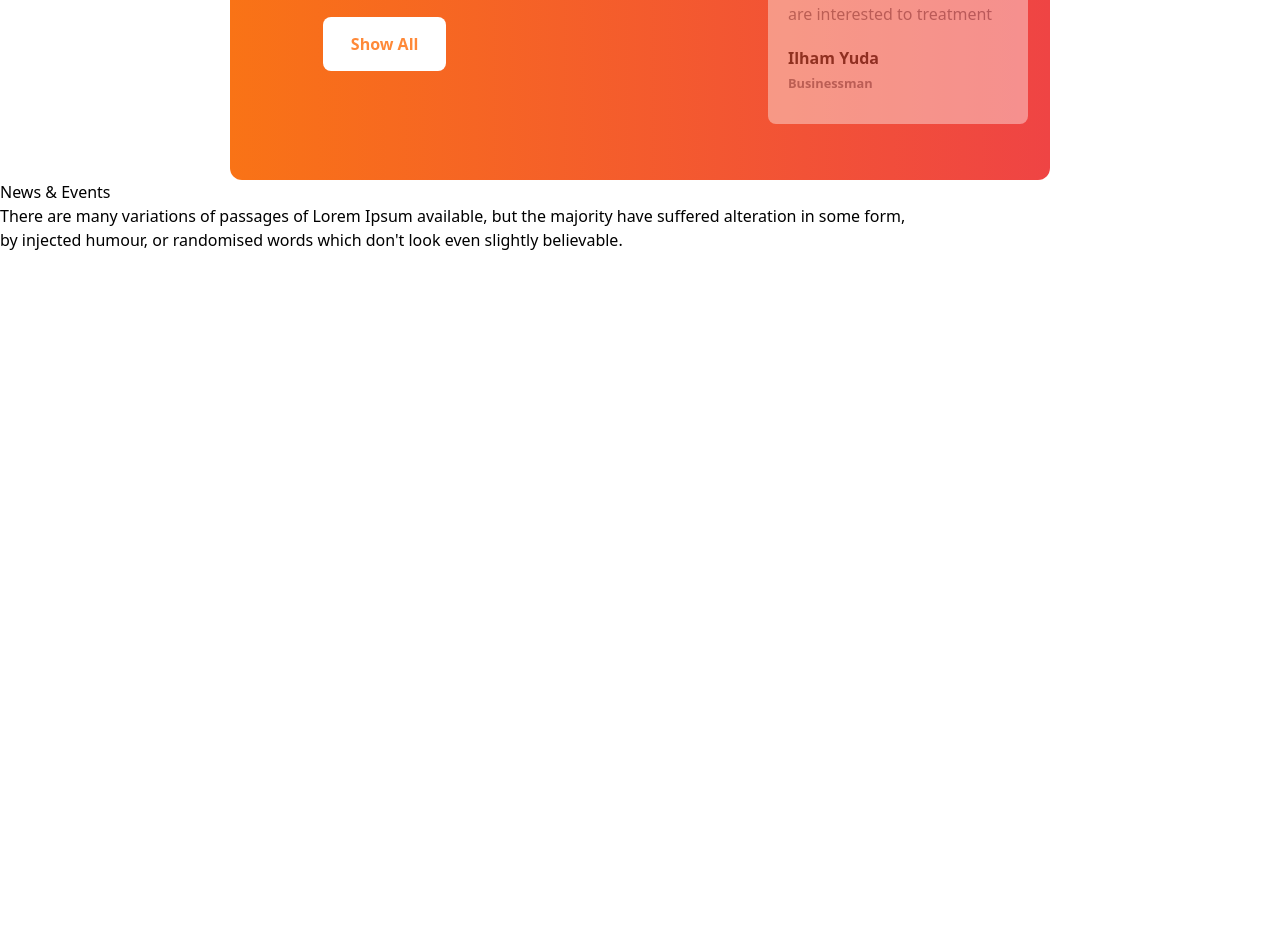
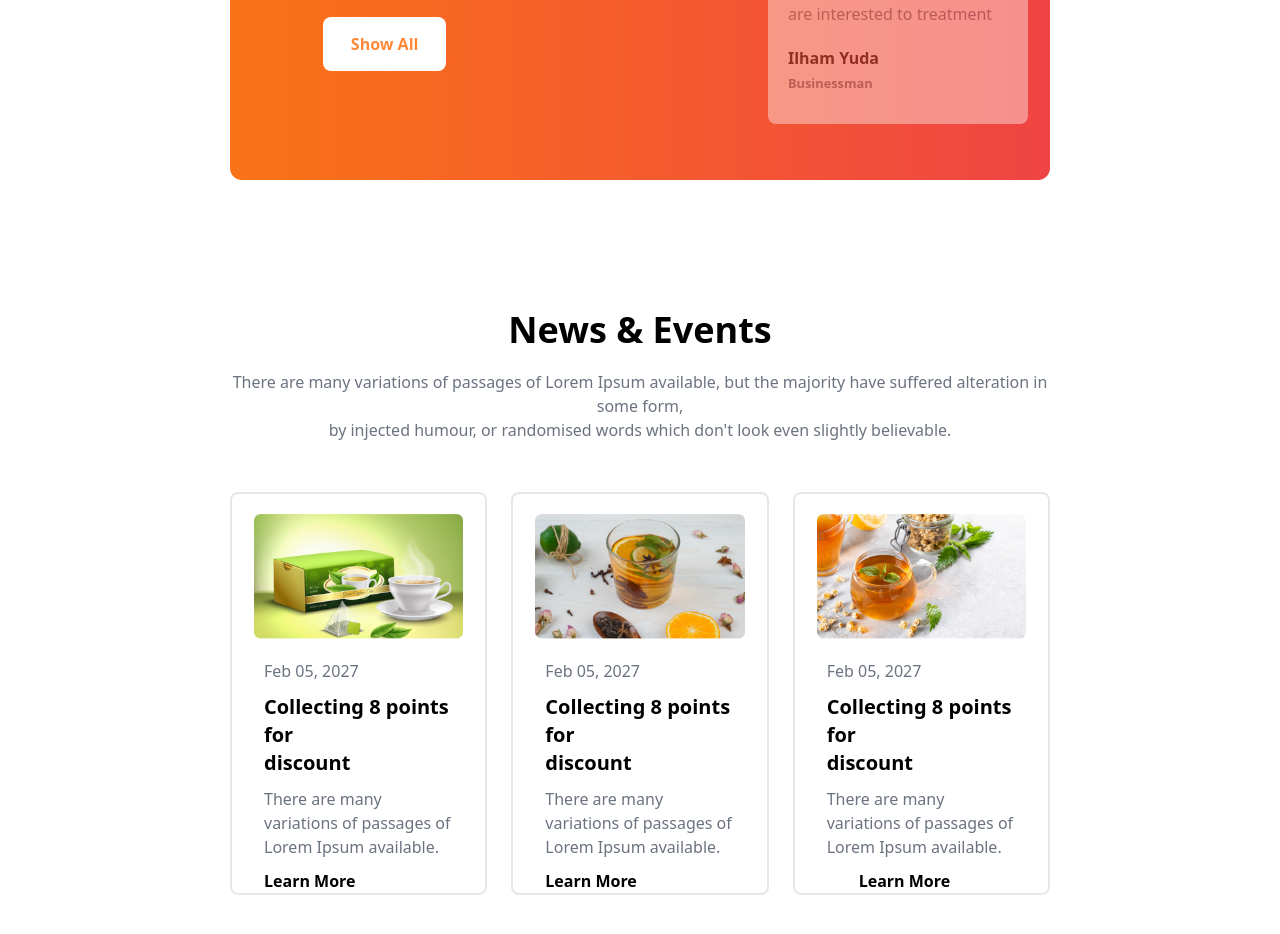
Before and after one commit to Tisha-16/tea-house, a plain HTML site: page index.html in a window 1280 px wide. Shown: the part 2482-3416 px from the top of the page. Before the commit the page ends 2734 px from the top, so only its background shows below. Drawn offline with nearby package versions, Linux system fonts and the light colour scheme.

Commit message:
news and event  section

```diff
--- a/index.html
+++ b/index.html
@@ -243,11 +243,47 @@
       </section>
 
       <!-- news & events  -->
-       <section>
-        <div>
-          <h1>News & Events</h1>
-          <p>There are many variations of passages of Lorem Ipsum available, but the majority have suffered alteration in some form, <br> by injected humour, or randomised words which don't look even slightly believable. </p>
+       <section class="mx-[230px] mt-[130px]">
+        <div class="text-center">
+          <h1 class="text-4xl font-bold">News & Events</h1>
+          <p class="mt-[20px] mb-[50px] text-gray-500">There are many variations of passages of Lorem Ipsum available, but the majority have suffered alteration in some form, <br> by injected humour, or randomised words which don't look even slightly believable. </p>
+        </div>
+        <div class="flex gap-[24px] items-center">
+          <div class="border-2 rounded-lg">
+            <img src="./images/Rectangle 14.png" alt="" class="px-[22px] py-[20px]">
+            <div class="px-[32px]">
+              <h4 class="mb-[10px] text-gray-500">Feb 05, 2027</h4>
+              <h1 class="mb-[10px] text-xl font-bold">Collecting 8 points for <br> discount</h1>
+              <p class="mb-[10px] text-gray-500">There are many variations of passages of <br> Lorem Ipsum available.</p>
+              <a href="" class="font-bold mb-[20px] hover:underline">Learn More</a>
+            </div>
+          </div>
+          <div class="border-2 rounded-lg">
+            <img src="./images/Rectangle 14 (1).png" alt="" class="px-[22px] py-[20px]">
+            <div class="px-[32px]">
+              <h4 class="mb-[10px] text-gray-500">Feb 05, 2027</h4>
+              <h1 class="mb-[10px] text-xl font-bold">Collecting 8 points for <br> discount</h1>
+              <p class="mb-[10px] text-gray-500">There are many variations of passages of <br> Lorem Ipsum available.</p>
+              <a href="" class="font-bold mb-[20px] hover:underline">Learn More</a>
+            </div>
+          </div>
+          <div class="border-2 rounded-lg">
+            <img src="./images/Rectangle 14 (2).png" alt="" class="px-[22px] py-[20px]">
+             <div class="px-[32px]">
+              <h4 class="mb-[10px] text-gray-500">Feb 05, 2027</h4>
+              <h1 class="mb-[10px] text-xl font-bold">Collecting 8 points for <br> discount</h1>
+              <p class="mb-[10px] text-gray-500">There are many variations of passages of <br> Lorem Ipsum available.</p>
+              <a href="" class="font-bold mb-[20px] px-[32px] hover:underline">Learn More</a>
+            </div>
+
+          </div>
+
         </div>
        </section>
+
+       <!-- footer section  -->
+        <section class="mx-[230px] mt-[130px]">
+
+        </section>
   </body>
 </html>
```
Also changed, not shown: images/Frame (1).png (added), images/Frame (2).png (added), images/Frame.png (added), images/Group.png (added).
